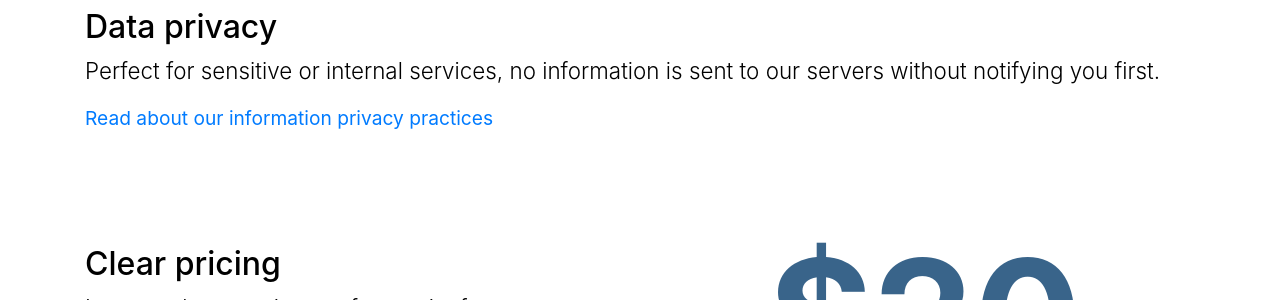
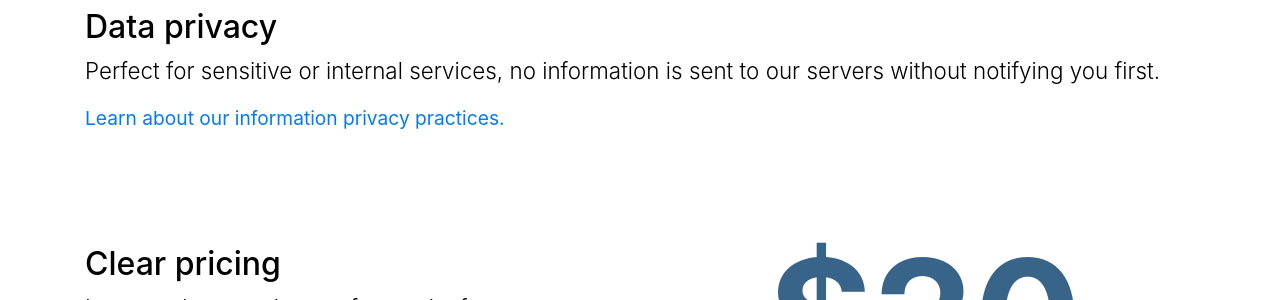
Before and after one commit to pairment/pairment.github.com, a Jekyll site: the page built from index.html, in a window 1280 px wide. Shown: the part 1077-1377 px from the top of the page. Built offline with Jekyll 4.4.1, drawn with Linux system fonts in a browser that asks for light colours.

Commit message:
Fixed privacy link.

```diff
--- a/index.html
+++ b/index.html
@@ -115,8 +115,8 @@
           Perfect for sensitive or internal services, no information is sent to our servers without notifying you first.
         </p>
         <p>
-          <a href="http://help.pairment.com/814-pairment-help/1734-product/4947-information-privacy">
-            Read about our information privacy practices
+          <a href="/docs/privacy">
+            Learn about our information privacy practices.
           </a>
         </p>
       </div>
```
